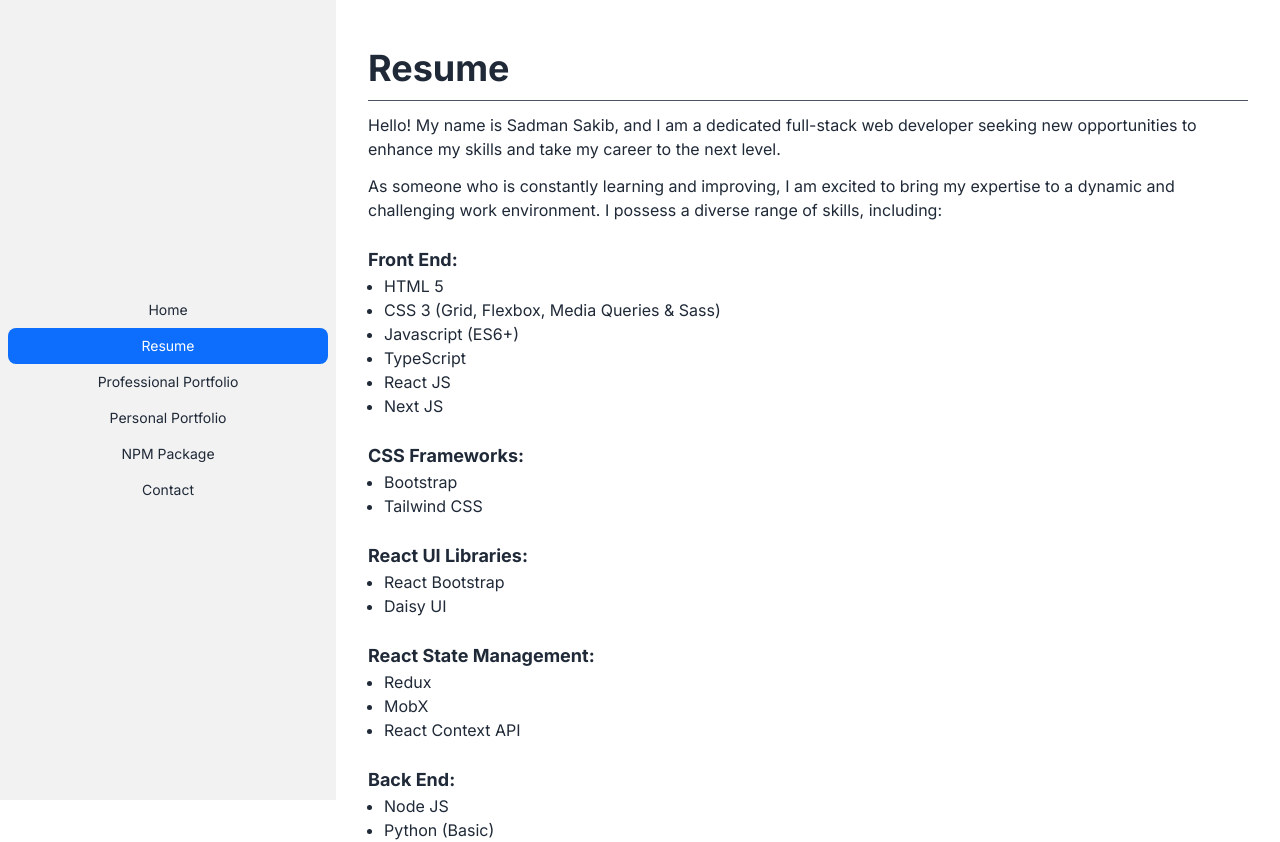
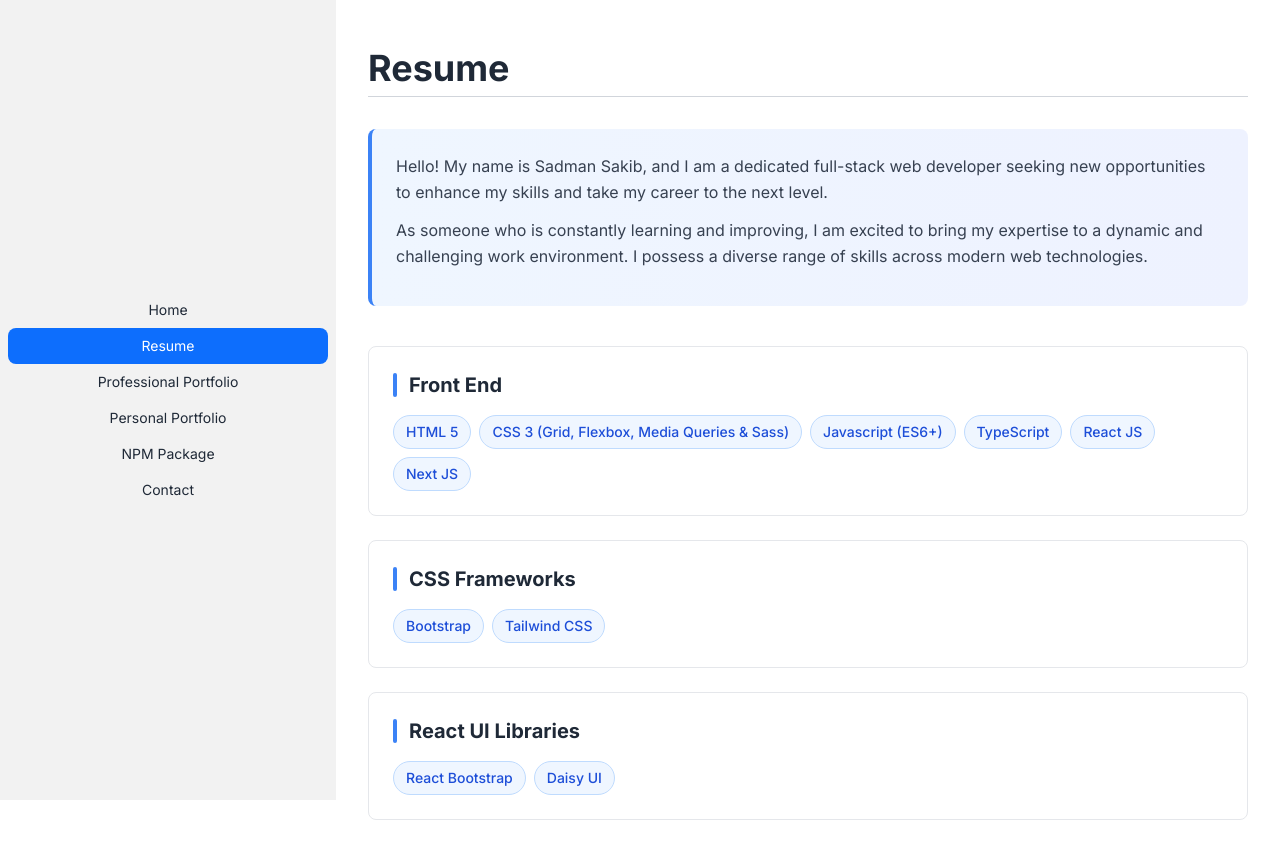
Before and after one commit to ssakib4040/nextjs-portfolio, a Next.js app: page /resume in a window 1280 px wide. Shown: the top 842 px of the page. Built offline with nearby package versions, Linux system fonts and the light colour scheme.

Commit message:
feat: enhance resume page layout and improve skills presentation

```diff
--- a/app/resume/page.tsx
+++ b/app/resume/page.tsx
@@ -1,5 +1,6 @@
 import React from "react";
 import { Metadata } from "next";
+import { FaCode } from "react-icons/fa";
 import { resumeItems } from "../../static/resume";
 
 export const metadata: Metadata = {
@@ -9,33 +10,48 @@ export const metadata: Metadata = {
 export default function Resume() {
   return (
     <div className="lg:px-8 lg:py-12 px-6 py-8">
-      <h1 className=" text-4xl font-bold text-gray-800 ">Resume</h1>
-      <hr className="my-3 border-gray-600" />
-      <p>
+      <h1 className="text-4xl font-bold text-gray-800 mb-2">Resume</h1>
+      <hr className="mb-8 border-gray-300" />
+
+      {/* Summary Section */}
+      <div className="bg-gradient-to-r from-blue-50 to-indigo-50 border-l-4 border-blue-500 p-6 rounded-lg mb-10">
+        <p className="text-gray-700 mb-3 leading-relaxed">
           Hello! My name is Sadman Sakib, and I am a dedicated full-stack web
           developer seeking new opportunities to enhance my skills and take my
           career to the next level.
         </p>
 
-      <p>
+        <p className="text-gray-700 leading-relaxed">
           As someone who is constantly learning and improving, I am excited to
           bring my expertise to a dynamic and challenging work environment. I
-        possess a diverse range of skills, including:
+          possess a diverse range of skills across modern web technologies.
         </p>
+      </div>
 
+      {/* Skills Sections */}
+      <div className="space-y-6">
         {resumeItems.map((item, index) => (
-        <div key={index}>
-          <h4 className="text-lg font-bold text-gray-800 mt-6">
-            {item.category}:
-          </h4>
+          <div key={index} className="bg-white border border-gray-200 rounded-lg p-6 hover:shadow-md transition-shadow">
+            <div className="flex items-center gap-3 mb-4">
+              <div className="w-1 h-6 bg-blue-500 rounded-full"></div>
+              <h3 className="text-xl font-bold text-gray-800">
+                {item.category}
+              </h3>
+            </div>
 
-          <ul className="list-disc ml-4">
-            {item.skills.map((skill, index) => (
-              <li key={index}>{skill}</li>
+            <div className="flex flex-wrap gap-2">
+              {item.skills.map((skill, i) => (
+                <span
+                  key={i}
+                  className="px-3 py-1.5 bg-blue-50 text-blue-700 border border-blue-200 rounded-full text-sm font-medium hover:bg-blue-100 transition-colors"
+                >
+                  {skill}
+                </span>
               ))}
-          </ul>
+            </div>
           </div>
         ))}
       </div>
+    </div>
   );
 }
```
Lines whose indentation alone changed are shown as unchanged.
